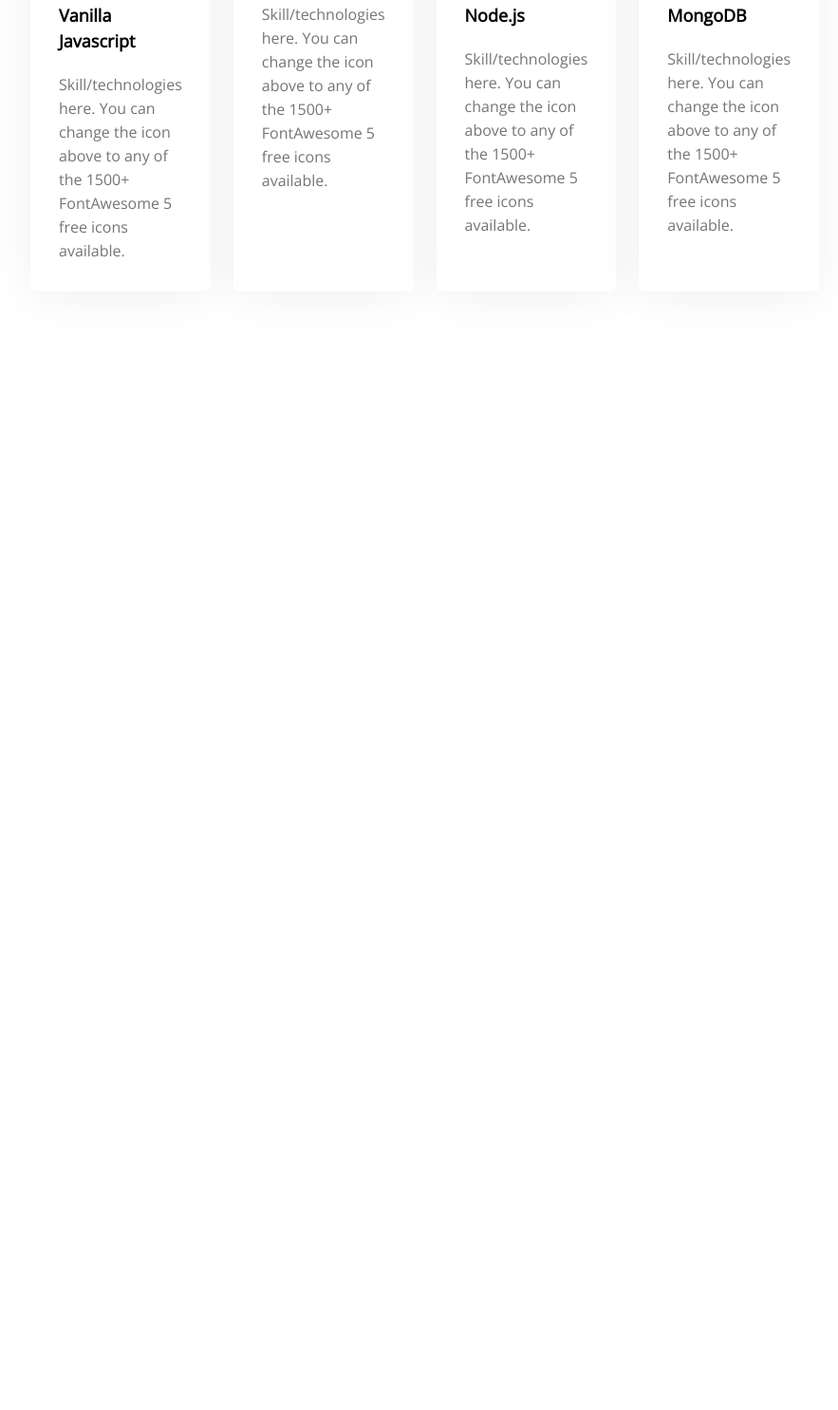
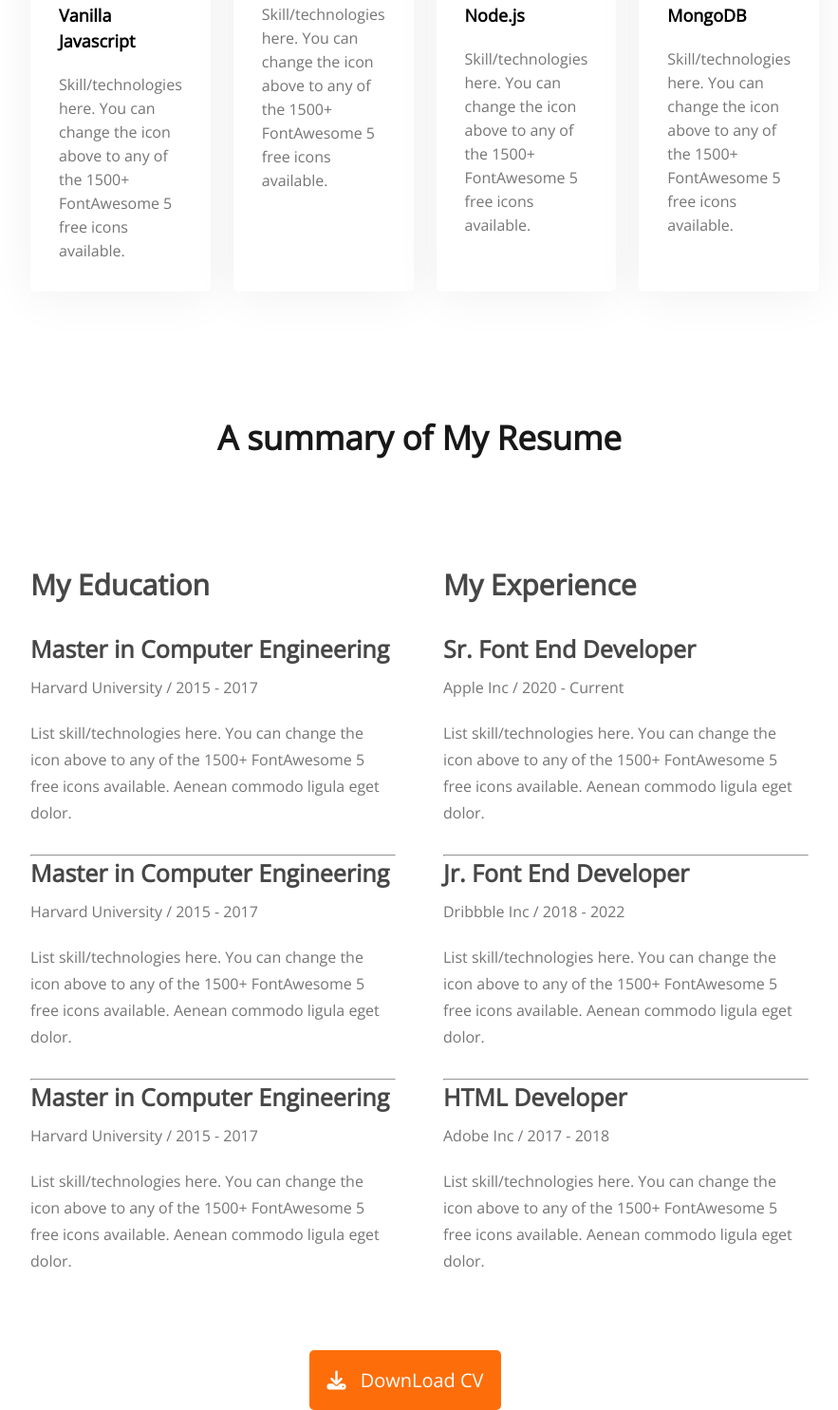
Before and after one commit to atikur-24/developer-portfolio, a plain HTML site: page index.html in a window 1280 px wide. Shown: the part 2088-3573 px from the top of the page at 95% size, without its empty margins (198-1081 px from the left). Before the commit the page ends 2525 px from the top, so only its background shows below. Drawn offline with nearby package versions, Linux system fonts and the light colour scheme.

Commit message:
add resume

```diff
--- a/index.html
+++ b/index.html
@@ -87,6 +87,66 @@
                 </div>
             </div>
         </section>
+        <!-- my resume -->
+        <section class="my-resume">
+            <h3 class="section-title">A summary of My Resume</h3>
+            <div class="resume-container">
+                <!-- education information -->
+                <div class="education-part">
+                    <h3 class="resume-main-title">My Education</h3>
+                    <div class="resume-info">
+                        <h4 class="resume-title">Master in Computer Engineering</h4>
+                        <h5 class="resume-sub-title">Harvard University / 2015 - 2017</h5>
+                        <p class="resume-desc">List skill/technologies here. You can change the icon above to any of the 1500+ FontAwesome 5 free icons available. Aenean commodo ligula eget dolor.</p>
+                    </div>
+                    <hr>
+                    <div class="resume-info">
+                        <h4 class="resume-title">Master in Computer Engineering</h4>
+                        <h5 class="resume-sub-title">Harvard University / 2015 - 2017</h5>
+                        <p class="resume-desc">List skill/technologies here. You can change the icon above to any of the 1500+ FontAwesome 5 free icons available. Aenean commodo ligula eget dolor.</p>
+                    </div>
+                    <hr>
+                    <div class="resume-info">
+                        <h4 class="resume-title">Master in Computer Engineering</h4>
+                        <h5 class="resume-sub-title">Harvard University / 2015 - 2017</h5>
+                        <p class="resume-desc">List skill/technologies here. You can change the icon above to any of the 1500+ FontAwesome 5 free icons available. Aenean commodo ligula eget dolor.</p>
+                    </div>
+                </div>
+                <!-- experience information -->
+                <div class="experience-part">
+                    <h3 class="resume-main-title">My Experience</h3>
+                    <div class="resume-info">
+                        <h4 class="resume-title">Sr. Font End Developer</h4>
+                        <h5 class="resume-sub-title">Apple Inc / 2020 - Current</h5>
+                        <p class="resume-desc">List skill/technologies here. You can change the icon above to any of the 1500+ FontAwesome 5 free icons available. Aenean commodo ligula eget dolor.</p>
+                    </div>
+                    <hr>
+                    <div class="resume-info">
+                        <h4 class="resume-title">Jr. Font End Developer</h4>
+                        <h5 class="resume-sub-title">Dribbble Inc / 2018 - 2022</h5>
+                        <p class="resume-desc">List skill/technologies here. You can change the icon above to any of the 1500+ FontAwesome 5 free icons available. Aenean commodo ligula eget dolor.</p>
+                    </div>
+                    <hr>
+                    <div class="resume-info">
+                        <h4 class="resume-title">HTML Developer</h4>
+                        <h5 class="resume-sub-title">Adobe Inc / 2017 - 2018</h5>
+                        <p class="resume-desc">List skill/technologies here. You can change the icon above to any of the 1500+ FontAwesome 5 free icons available. Aenean commodo ligula eget dolor.</p>
+                    </div>
+                </div>
+            </div>
+            <div class="resume-btn">
+                <button class="btn-download"><i class="fa-solid fa-download icon"></i> DownLoad CV</button>
+            </div>
+        </section>
+        <!-- contact information -->
+        <section class="contact">
+            <div class="connect">
+
+            </div>
+            <div class="massage">
+
+            </div>
+        </section>
     </main>
     <footer>
 
--- a/style.css
+++ b/style.css
@@ -169,8 +169,54 @@
 
 .skill-desc {
     font-weight: 400;
-    /* font-size: 16px; */
+    font-size: 16px;
     line-height: 25px;
     color: #757575;
+}
 
+/* my resume styles */
+.my-resume {
+    margin: 0 230px 0;
 }
+
+.resume-container {
+    margin-top: 110px;
+    display: flex;
+    gap: 50px;
+}
+
+.resume-main-title {
+    margin-bottom: 30px;
+    font-weight: 700;
+    font-size: 30px;
+    line-height: 41px;
+    color: #474747;
+}
+.resume-title {
+    margin-bottom: 10px;
+    font-weight: 700;
+    font-size: 25px;
+    line-height: 34px;
+    color: #474747;
+}
+
+.resume-sub-title {
+    margin-bottom: 20px;
+    font-weight: 500;
+    font-size: 16px;
+    line-height: 28px;
+    color: #757575;
+}
+
+.resume-desc {
+    margin-bottom: 30px;
+    font-weight: 400;
+    font-size: 16px;
+    line-height: 28px;
+    color: #757575;
+}
+
+.resume-btn {
+    margin-top: 50px;
+    text-align: center;
+}
```
